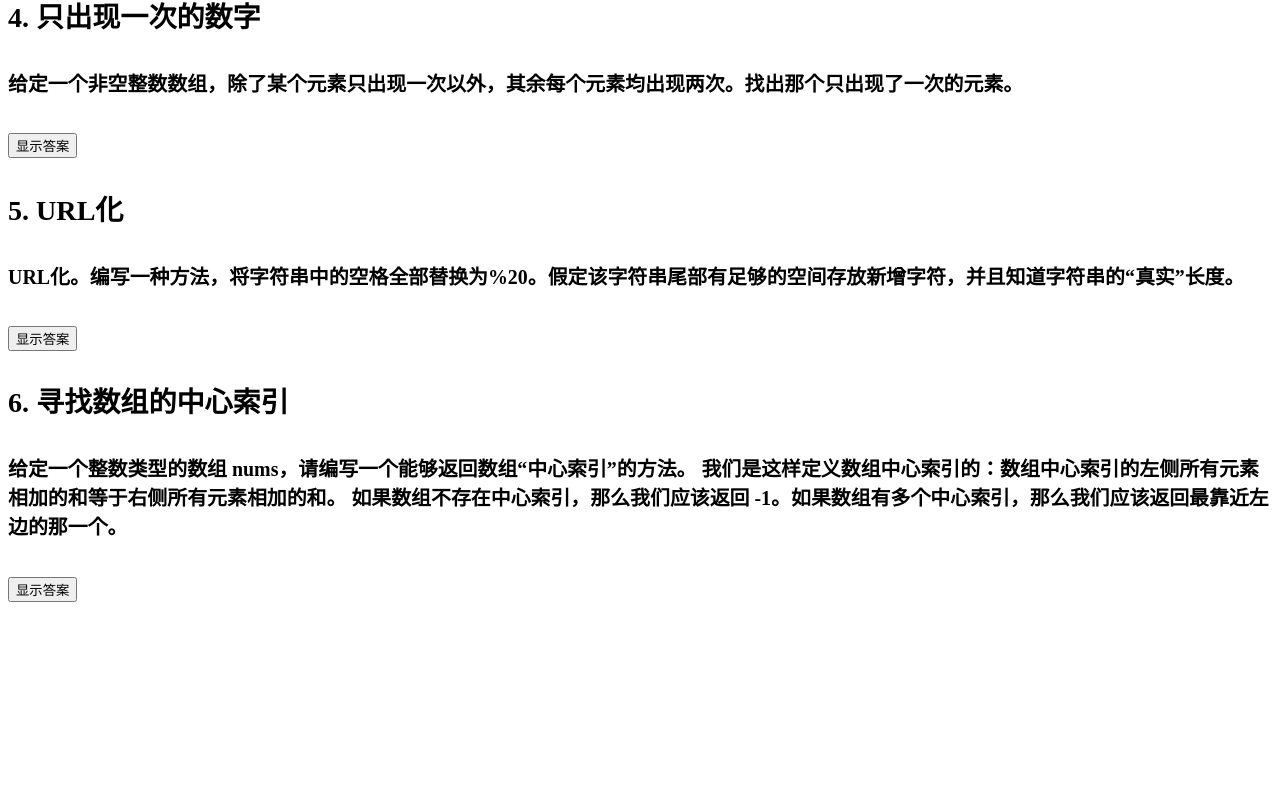
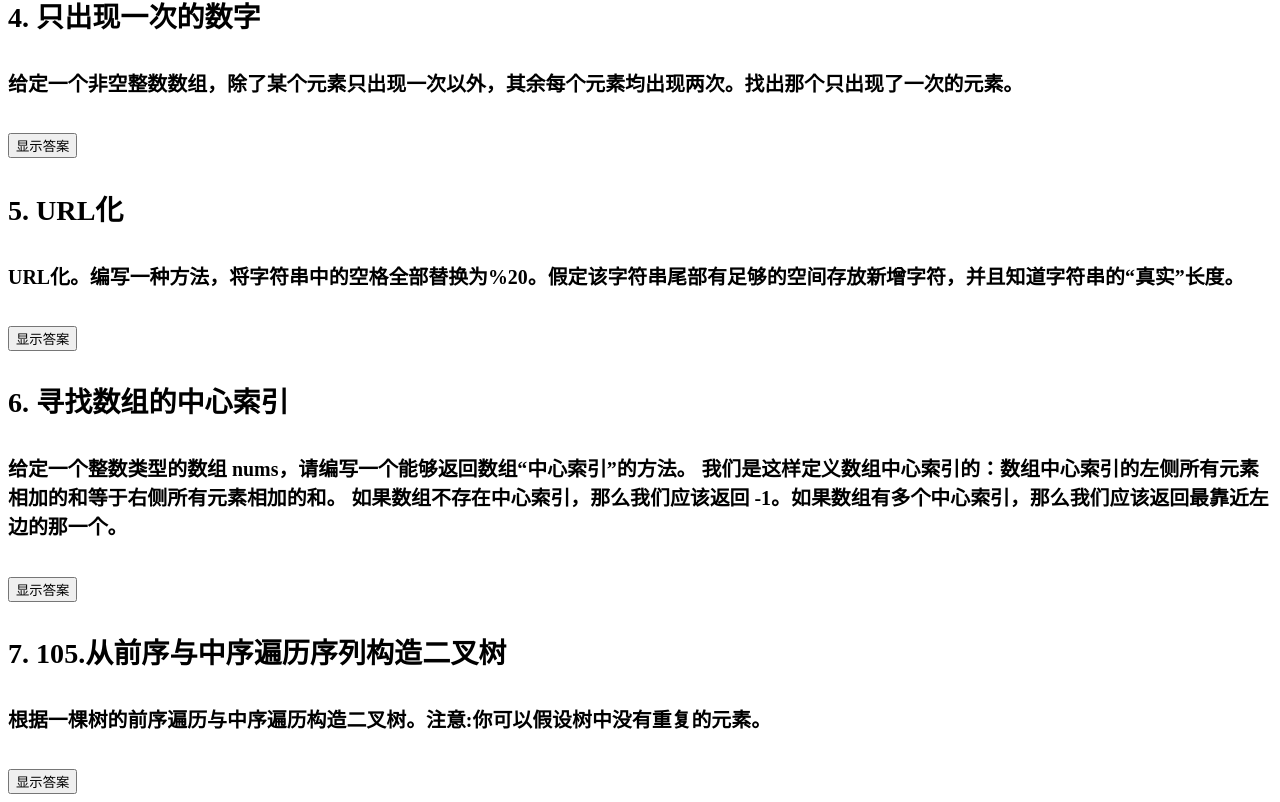
Before and after one commit to 13164286167/leecode_js, a Vue app: page /#/array in a window 1280 px wide. Shown: the part 673-1475 px from the top of the page. Before the commit the page ends 1283 px from the top, so only its background shows below. Built offline with nearby package versions, Linux system fonts and the light colour scheme.

Commit message:
二叉树

```diff
--- a/src/components/array/ArrayContent.vue
+++ b/src/components/array/ArrayContent.vue
@@ -55,6 +55,13 @@ export default {
                     level:"简单",
                     stemContent:`给定一个整数类型的数组 nums，请编写一个能够返回数组“中心索引”的方法。\n我们是这样定义数组中心索引的：数组中心索引的左侧所有元素相加的和等于右侧所有元素相加的和。\n如果数组不存在中心索引，那么我们应该返回 -1。如果数组有多个中心索引，那么我们应该返回最靠近左边的那一个。`,
                     answerCode:String(arrayAnswer[5])
+                },
+                {
+                    id:6,
+                    stemTitle:` 105.从前序与中序遍历序列构造二叉树`,
+                    level:"中等",
+                    stemContent:`根据一棵树的前序遍历与中序遍历构造二叉树。注意:你可以假设树中没有重复的元素。`,
+                    answerCode:String(arrayAnswer[6])
                 }
             ]
         }
--- a/src/leecodejs/array/index.js
+++ b/src/leecodejs/array/index.js
@@ -94,4 +94,29 @@ var pivotIndex = function(nums) {
      return -1;
  };
 
-export default [removeDuplicates,checkPermutation,rotateMatrix,singleNumber,replaceSpaces,pivotIndex]
+
+ /**
+ * @param {number[]} preorder
+ * @param {number[]} inorder
+ * @return {TreeNode}
+ */
+var buildTree = function(preorder, inorder) {
+    // 前序遍历 preorder = [3,9,20,15,7]
+    // 中序遍历 inorder = [9,3,15,20,7]
+    function TreeNode(val) {
+      this.val = val;
+      this.left = this.right = null;
+    }
+    let build = ((inorder) => {
+            if(!inorder || !inorder.length){return null;}
+            let pivot = preorder.shift();
+            let pivotIndex = inorder.indexOf(pivot);
+            let root = new TreeNode(pivot);
+            root.left = build(inorder.slice(0,pivotIndex))
+            root.right = build(inorder.slice(pivotIndex+1))
+            return root;
+        })
+    return build(inorder)
+};
+
+export default [removeDuplicates,checkPermutation,rotateMatrix,singleNumber,replaceSpaces,pivotIndex,buildTree]
```
